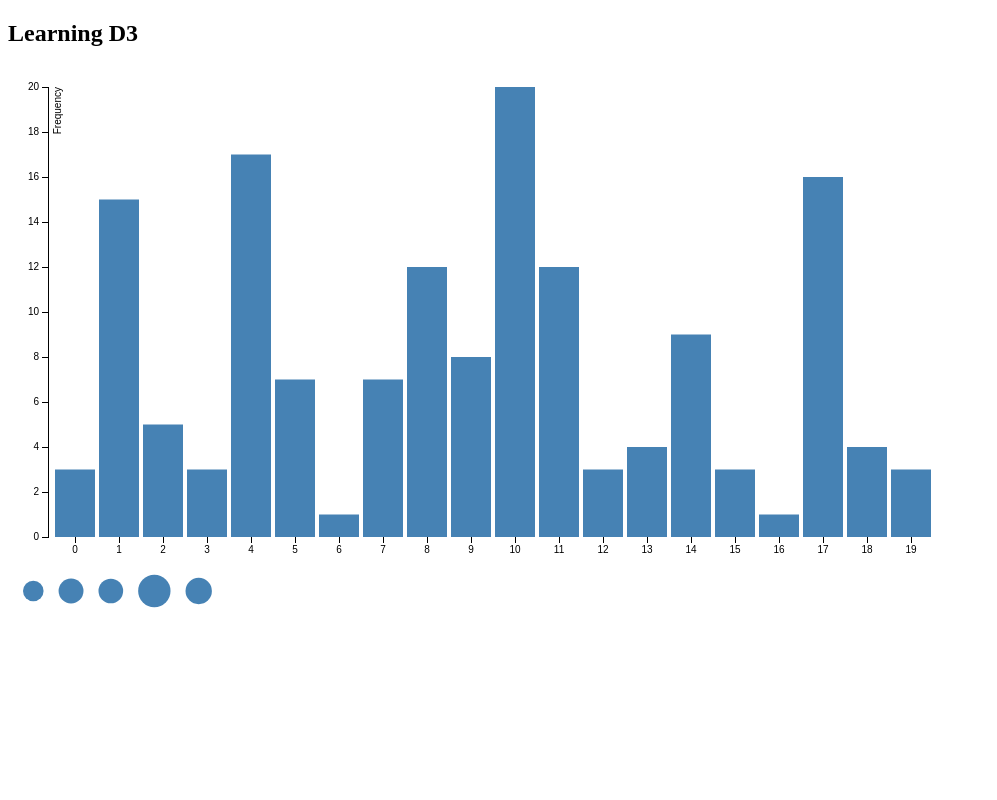
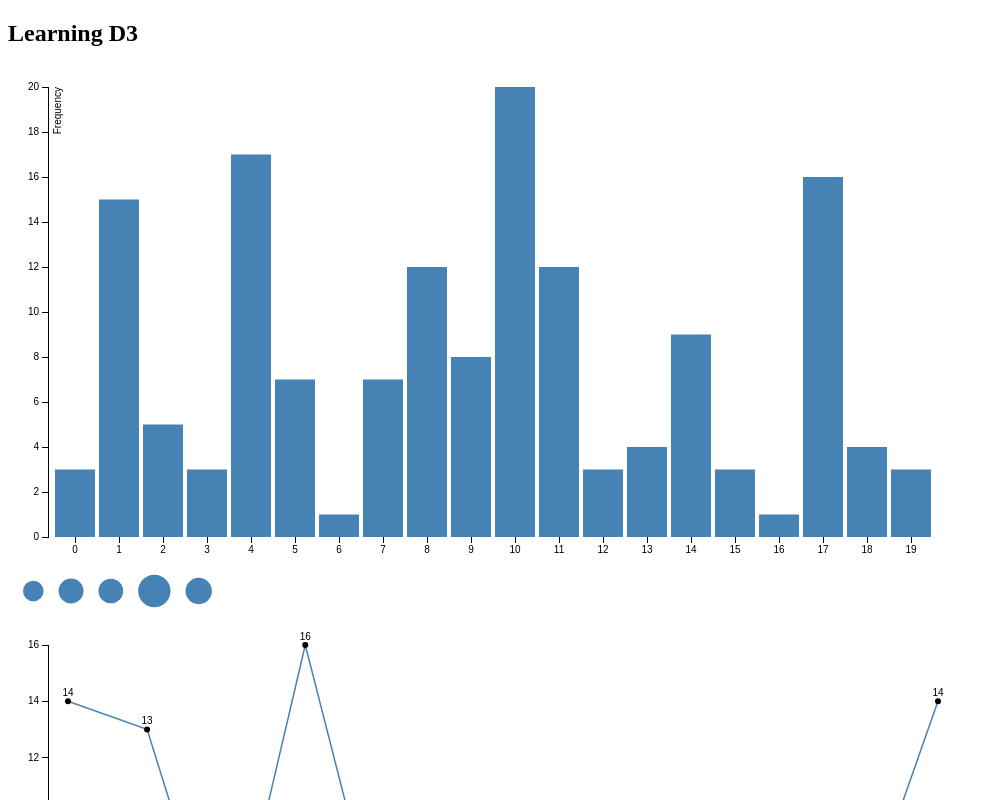
Before and after one commit to leozdgao/d3-study, a website built with webpack: page index.html in a window 1280 px wide. Shown: the top 800 px of the page, without its empty margins (0-997 px from the left). Built offline with nearby package versions, Linux system fonts and the light colour scheme; files whose address does not match are found by name.

Commit message:
add line chart

```diff
--- a/src/bar-chart.js
+++ b/src/bar-chart.js
@@ -27,7 +27,7 @@ exports.draw = function (data) {
     .scale(y)
     .orient('left');
 
-  // return the inner 'g' element
+  // return the inner 'g' container element
   var chart = d3.select('.bar-chart')
   	.attr('height', outerHeight)
   	.attr('width', outerWidth)
--- a/src/line-chart.js
+++ b/src/line-chart.js
@@ -2,5 +2,75 @@
 var d3 = require('d3');
 
 exports.draw = function (data) {
+  // define dimension
+  var outerWidth = 960,
+      outerHeight = 500,
+      margin = { top: 20, right: 30, bottom: 30, left: 40 },
+      width = outerWidth - margin.left - margin.right,
+      height = outerHeight - margin.top - margin.bottom;
 
+  // define month abbreviation
+  var month = ['Jan', 'Feb', 'Mar', 'Apr', 'May', 'Jun', 'Jul', 'Aug', 'Sep', 'Oct', 'Nov', 'Dec'];
+  // function for calculating x axis
+  var x = d3.scale.ordinal()
+    .domain(month)
+    .rangePoints([20, width]);
+
+  // function for calculating y axis
+  var y = d3.scale.linear()
+    .domain([0, d3.max(data)])
+    .range([height, 0]);
+
+  // define axis
+  var xAxis = d3.svg.axis().scale(x).orient('bottom');
+  var yAxis = d3.svg.axis().scale(y).orient('left');
+
+  // define line function
+  var line = d3.svg.line()
+    .x(function (d, i) { return x(month[i]); })
+    .y(function (d) { return y(d); })
+    .interpolate('linear');
+
+  // return the inner 'g' container element
+  var chart = d3.select('.line-chart')
+    .attr('width', outerWidth)
+    .attr('height', outerHeight)
+    .append('g')
+    .attr('transform', 'translate(' + margin.left + ', ' + margin.top + ')');
+
+  // append x axis
+  chart.append('g')
+    .attr('class', 'x axis')
+    .attr('transform', 'translate(0, ' + height + ')')
+    .call(xAxis);
+
+  // append y axis
+  chart.append('g')
+    .attr('class', 'y axis')
+    .call(yAxis);
+
+  // append line
+  chart.append('path')
+    .attr('class', 'path')
+    .attr('d', line(data));
+
+  // generate circle for line chart
+  var lineCircle = chart.selectAll('.circle')
+    .data(data)
+    .enter().append('g');
+
+  // append circle
+  lineCircle.append('circle')
+    .attr('class', 'line-circle')
+    .attr('cx', line.x())
+    .attr('cy', line.y())
+    .attr('r', 3);
+
+  // append text
+  lineCircle.append('text')
+    .attr('x', function (d, i) { return x.range()[i]; })
+    .attr('y', function (d) { return y(d); })
+    .attr('dy', '-.5em')
+    .attr('text-anchor', 'middle')
+    .text(function (d) { return d; });
 };
--- a/src/main.js
+++ b/src/main.js
@@ -2,3 +2,4 @@ var service = require('./service');
 
 require('./bar-chart').draw(service.randomArray(1, 20, 20));
 require('./three-circle').draw(service.randomArray(100, 300, 5));
+require('./line-chart').draw(service.randomArray(1, 20, 12));
--- a/src/style.css
+++ b/src/style.css
@@ -30,3 +30,10 @@ text {
 .circle {
   fill: steelblue;
 }
+
+/* line chart */
+.path {
+  fill: none;
+  stroke: steelblue;
+  stroke-width: 1.5px;
+}
```
